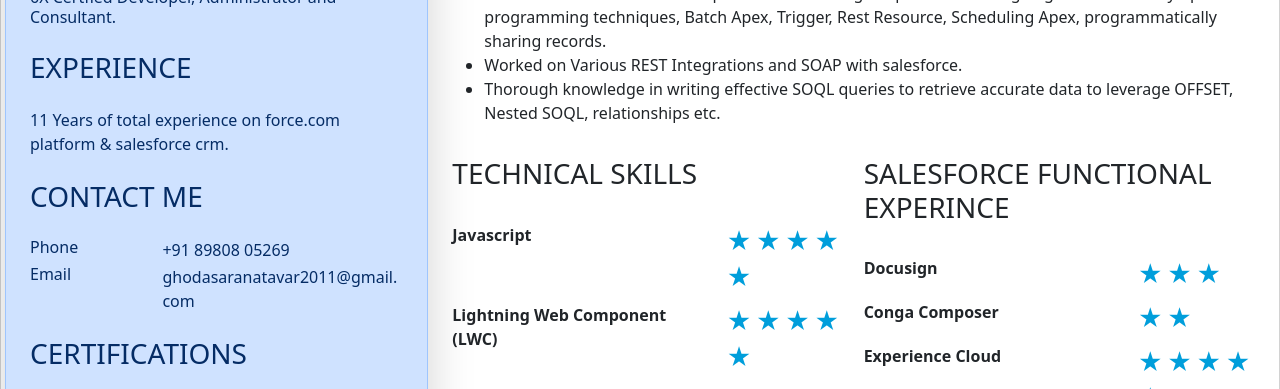
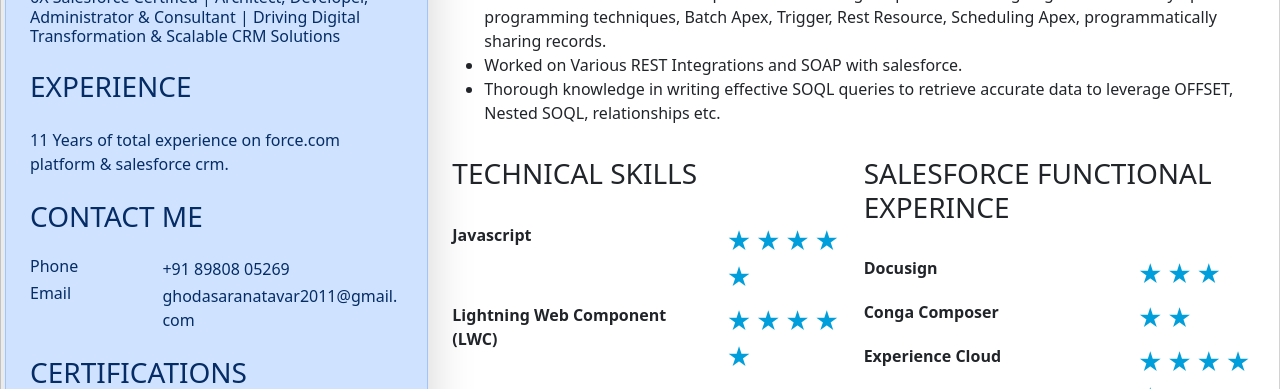
Before and after one commit to ghodasaranatavar/ghodasaranatavar.github.io, a plain HTML site: page index.html in a window 1280 px wide. Shown: the part 463-852 px from the top of the page. Drawn offline with Linux system fonts and the light colour scheme.

Commit message:
Update index.html

```diff
--- a/index.html
+++ b/index.html
@@ -52,7 +52,7 @@
                             <div class="card-title display-4">
                                 Natavar Ghodasara
                             </div>
-                            <h6>6X Certfied Developer, Administrator and Consultant.</h6>
+                            <h6>6X Salesforce Certified | Architect, Developer, Administrator & Consultant | Driving Digital Transformation & Scalable CRM Solutions</h6>
                             <div class="h3 mb-4 mt-4">
                                 EXPERIENCE
                             </div>
```
